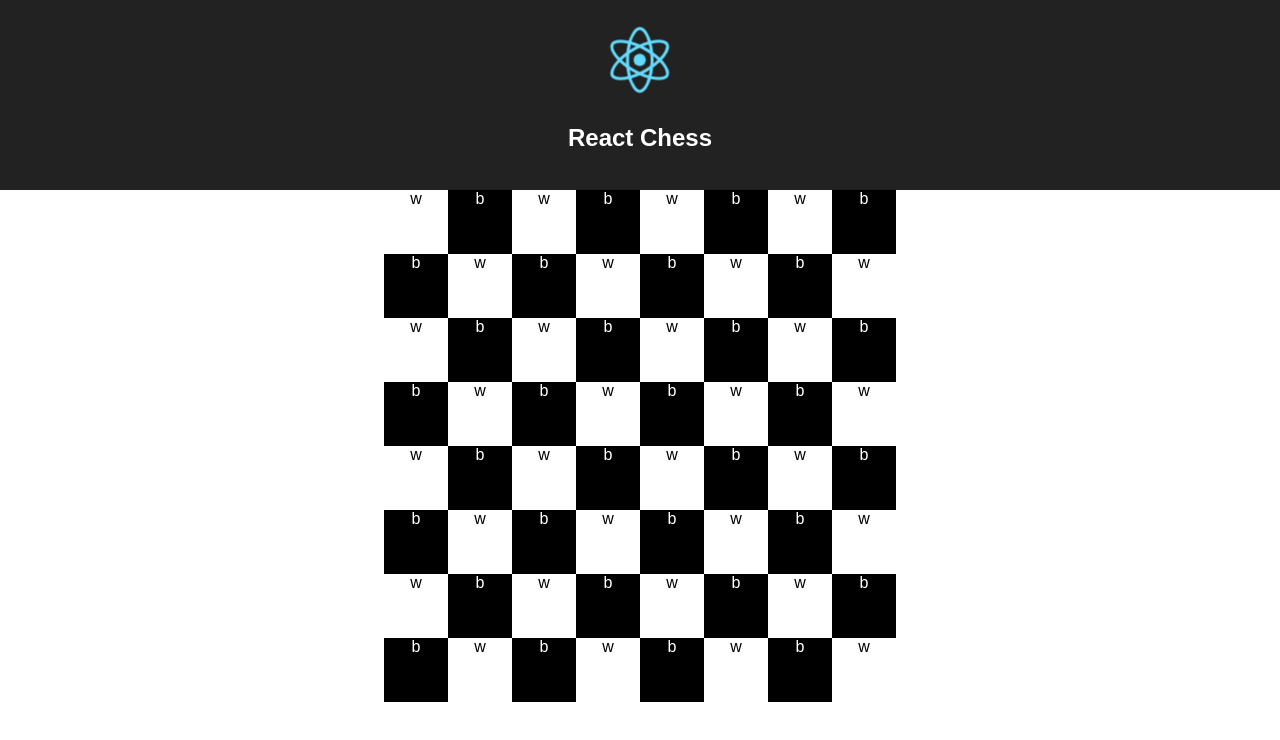
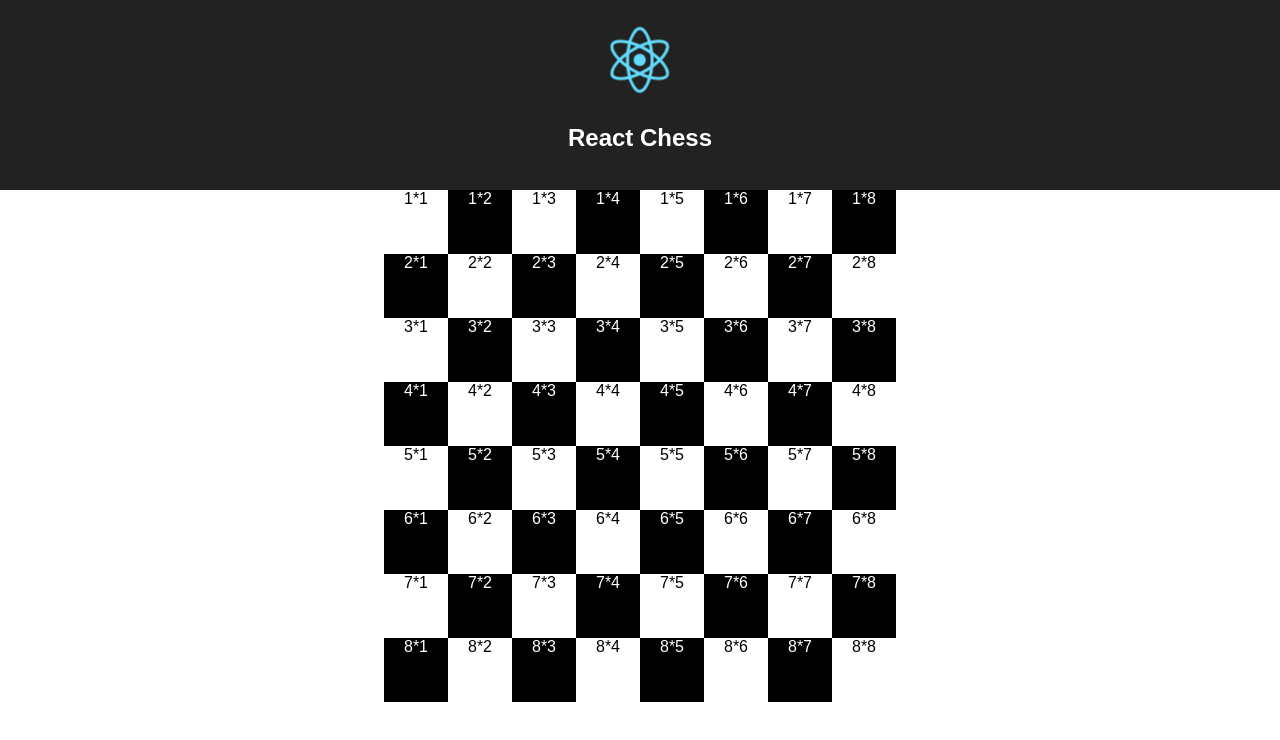
Before and after one commit to jhta/react-chess, a React app: page / in a window 1280 px wide. Shown: the top 740 px of the page. Built offline with nearby package versions, Linux system fonts and the light colour scheme; the HTML template or start-up script is replaced by a standard one.

Commit message:
add table iniital state

```diff
--- a/src/components/Square.jsx
+++ b/src/components/Square.jsx
@@ -6,16 +6,16 @@ import '../styles/Square.styl';
  * Square in Chess table
  * @param {Bool} isWhite
  */
-function Square({isWhite, index}) {
+function Square({row, column, color, index}) {
   const style = classnames(
     'Square',
     {
-      'black': !isWhite,
+      'black': color === 'black'
     }
   );
   return (
     <div className={style}>
-      {isWhite ? "w" : "b"}
+      {`${row}*${column}`}
     </div>
   );
 }
--- a/src/components/Table.jsx
+++ b/src/components/Table.jsx
@@ -1,43 +1,28 @@
+import '../styles/Table.styl';
 import React, { Component } from 'react';
 import Square from './Square.jsx';
-import '../styles/Table.styl';
+import defaultTable  from '../utils/getDefaultTable';
 
 class Table extends Component {
-  /**
-   * Create and Fill the basic first table getting the assigned color
-   * @return {Array} 8x8 Matrix with default table colors.
-   */
-  getTableMatrix() {
-    const table = new Array(7);
-    let i, j;
-
-    for (i = 0; i < 8; i++) {
-      table[i] = new Array(7);
-
-        for (j = 0; j < 8; j++) {
-          // if the sum of indexes is 2 multiple the square is white
-          table[i][j] = ((i + j) % 2 === 0);
-        }
-    }
-    return table;
-  }
 
   /**
    * Default Render for Table, print all square
    * @return {Component}
    */
   render() {
-    const table = this.getTableMatrix();
     return (
       <div className="Table">
         {
-          table.map( row => row
-                .map(col =>
-                  <Square
-                    isWhite={col}
-                    />
-                )
-              )
+          defaultTable.map( (row, i) => row
+            .map((col, j) =>
+              <Square
+                {...col}
+                column={j + 1}
+                row={i + 1}
+                key={`${i}${j}`}
+              />
+            )
+          )
         }
       </div>
     );
```
